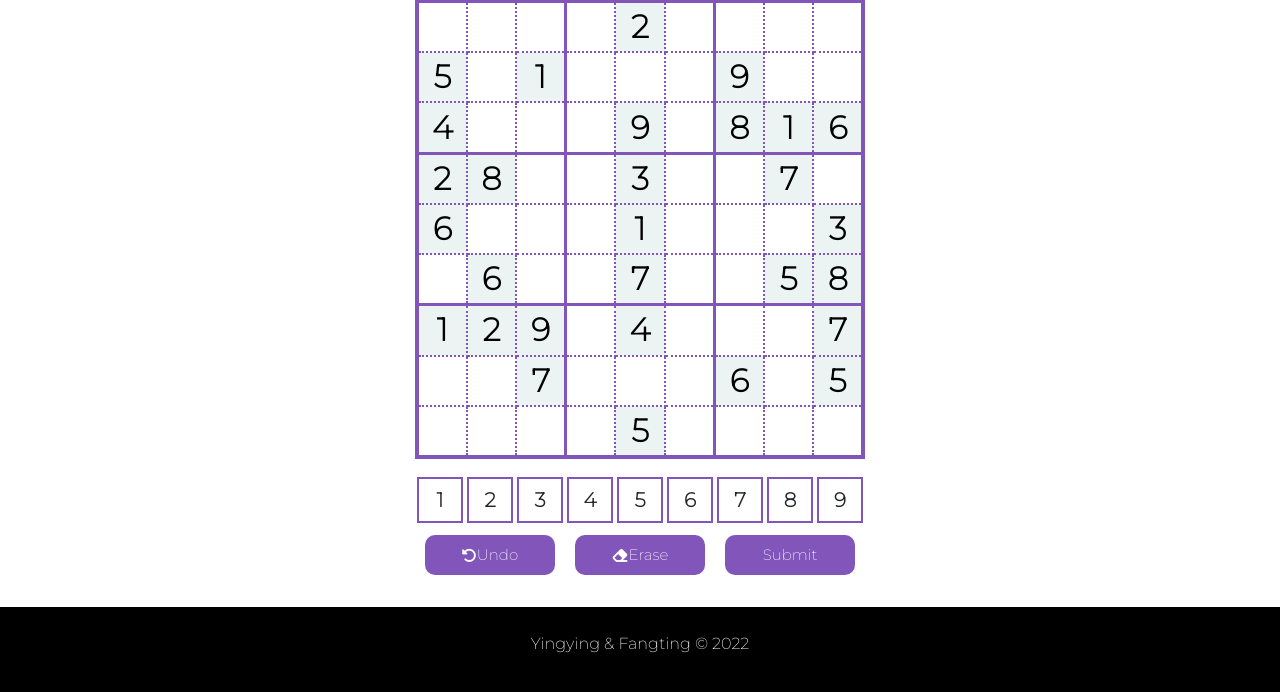
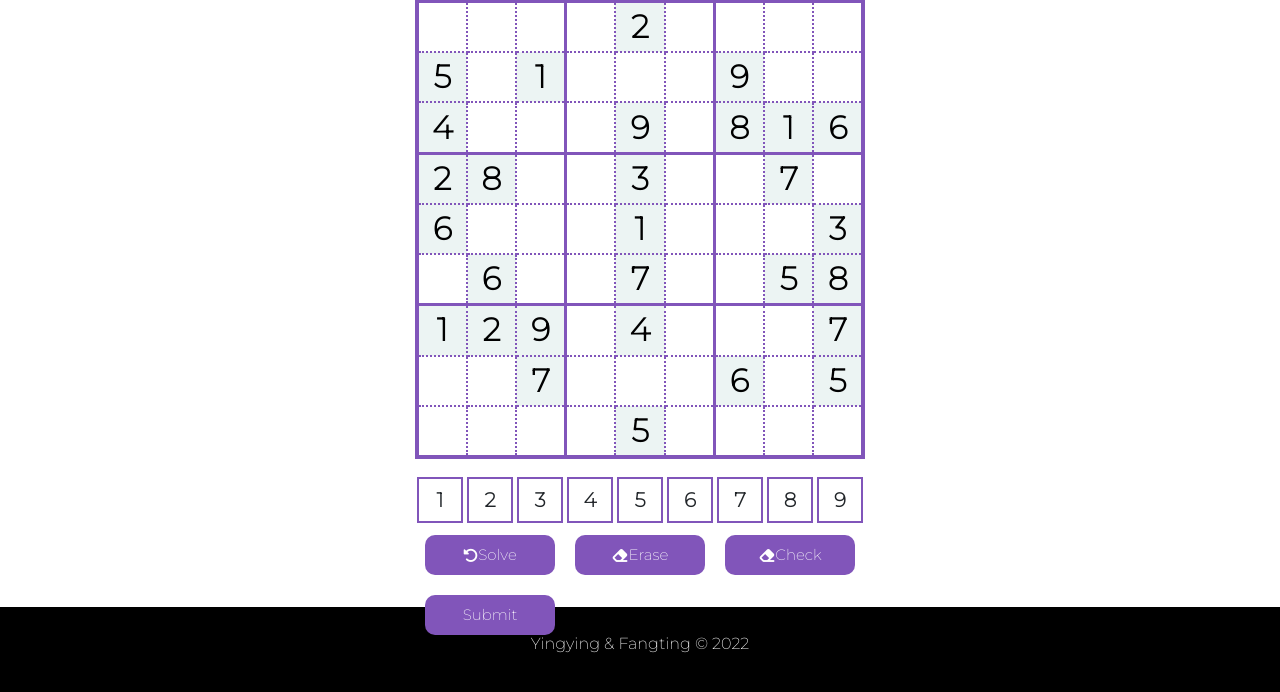
Before and after one commit to loveyamiyu/sodoku-design, a Flask app: page / in a window 1280 px wide. Shown: the part 153-845 px from the top of the page. Run offline with Flask 2, Linux system fonts and the light colour scheme; some libraries are stand-ins or nearby versions.

Commit message:
solve&check
Solve button were created for testing, can be deleted later.

Check function still needs to be improved

```diff
--- a/app/static/app.js
+++ b/app/static/app.js
@@ -91,6 +91,8 @@ function generateSudoku() {
 	this.getSolution = function(row, col) {
 		return grid[row][col];
 	};
+
+
 
 	this.isValid = function(fGrid, row, col, val) {
 		var rowCnt = this.countInstances(fGrid[row], val);
@@ -247,14 +249,41 @@ function erase(){
 	numSelected = null;
 }
 
+function check() {
+	for(var i = 0; i < 9; i++) {
+		for(var j = 0; j < 9; j++) {
+			var tile = document.getElementById("t" + i + "x" + j);
+			// Needs to be revised
+			if ( document.getElementById("t" + i + "x" + j) == puzzle.getSolution(i, j)) {
+				document.getElementById('result').innerHTML = "You did amazing";
+			} else {
+				document.getElementById('result').innerHTML = "Something needs to be revised :(";
+			}
 
-// 4 functional buttons in Home page
+		}
+	}
+}
+
+function solve() {
+	for(var i = 0; i < 9; i++) {
+		for(var j = 0; j < 9; j++) {
+			var tile = document.getElementById("t" + i + "x" + j);
+			tile.innerHTML = puzzle.getSolution(i, j);
+		}
+	}
+}
+
+function clearGame() {
+	for(var i = 0; i < 9; i++) {
+		for(var j = 0; j < 9; j++) {
+			var tile = document.getElementById("t" + i + "x" + j);
+			tile.innerHTML = getTileNumber(i,j);
+		}
+	}
+}
 
 
 
-
-
-// Undo button
 
 
 function undo(){
--- a/app/templates/home.html
+++ b/app/templates/home.html
@@ -77,11 +77,13 @@
     <div id="input">
         <div id="digits"></div>
 
-
+        <div id="result"></div>
 
         <div id="buttons">
-            <button clas="input-button" id="undo"><i class="fa-solid fa-rotate-left"></i>Undo</button>
+            <button onclick="solve()" clas="input-button" id="erase"><i class="fa-solid fa-rotate-left"></i>Solve</button>
             <button onclick="erase()" clas="input-button" id="erase"><i class="fa-solid fa-eraser"></i>Erase</button>
+            <button onclick="check()" clas="input-button" id="erase"><i class="fa-solid fa-eraser"></i>Check</button>
+
             <form action="" method="post">
                 <button id="complete">Submit</button>
             </form>
```
